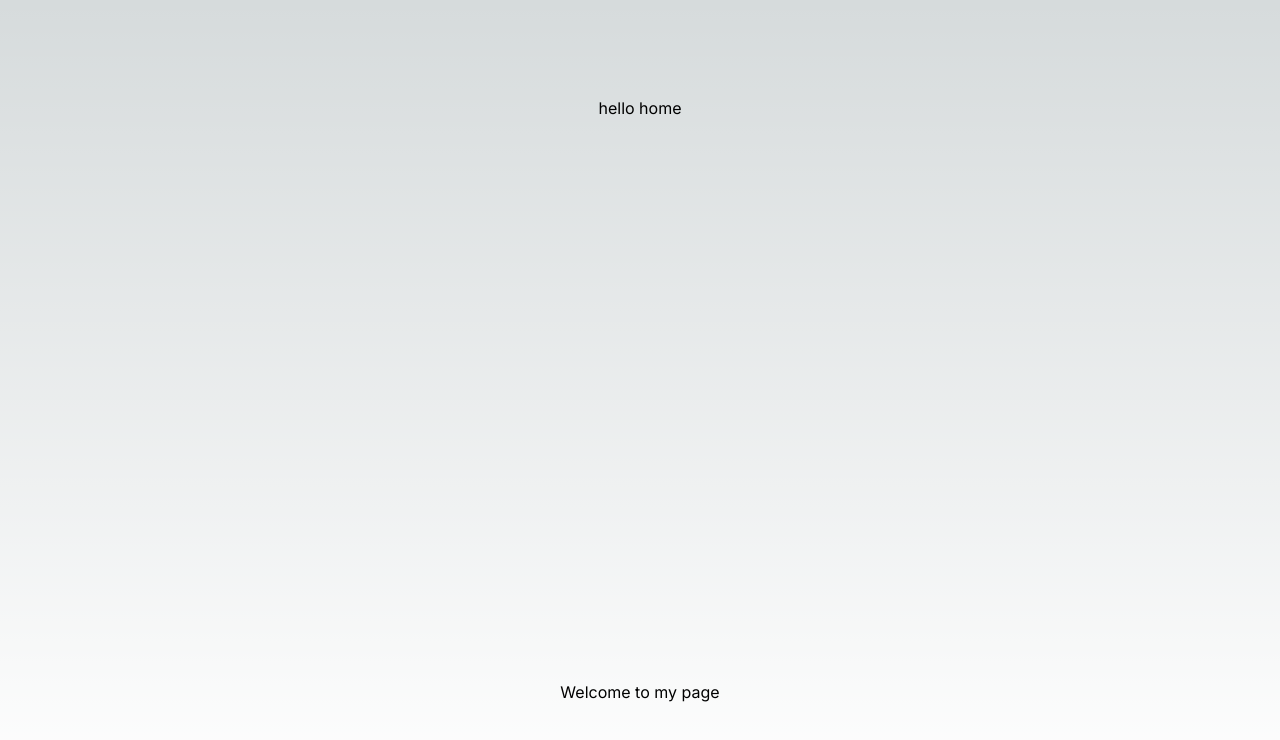
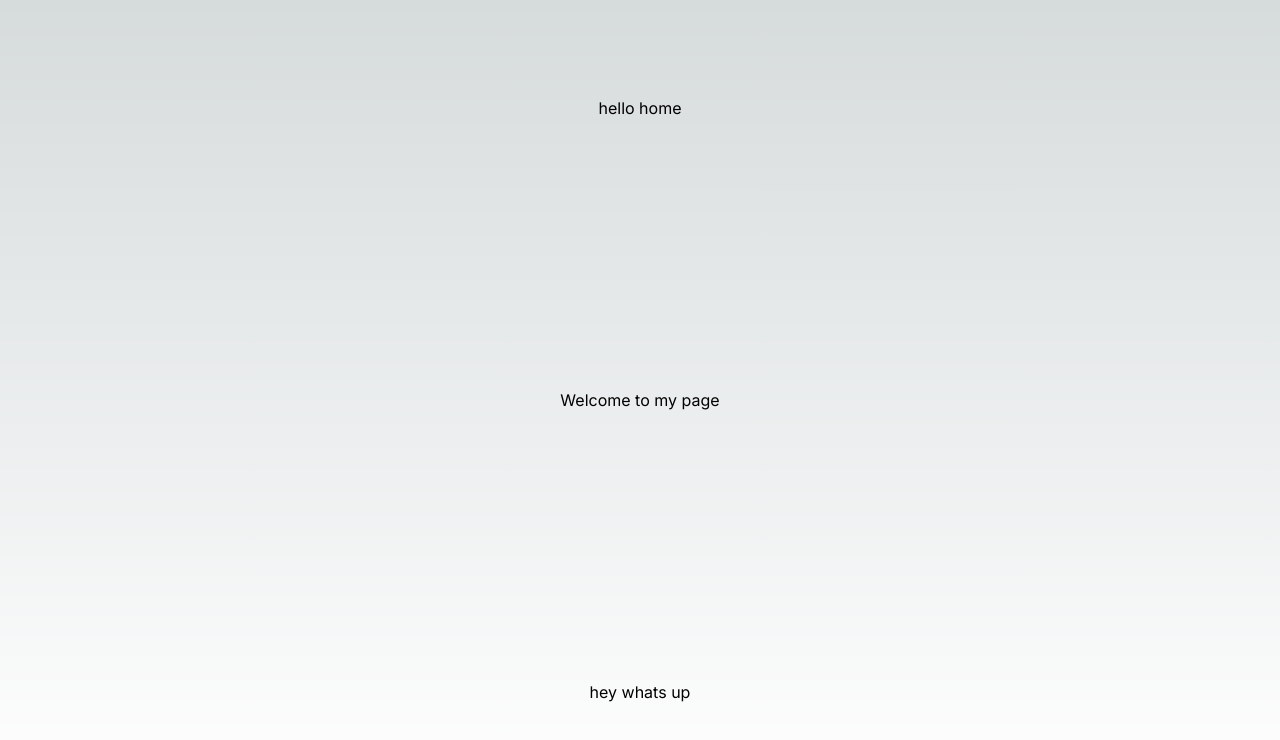
Before and after one commit to Kajalror/dummy-nextjs, a Next.js app: page / in a window 1280 px wide. Shown: the top 740 px of the page. Built offline with nearby package versions, Linux system fonts and the light colour scheme.

Commit message:
Initial commit

```diff
--- a/app/page.tsx
+++ b/app/page.tsx
@@ -5,6 +5,7 @@ export default function Home() {
     <main className="flex min-h-screen flex-col items-center justify-between p-24">
       <h1> hello home</h1>
       <h1> Welcome to my page </h1>
+      <p> hey whats up </p>
     </main>
   );
 }
```
